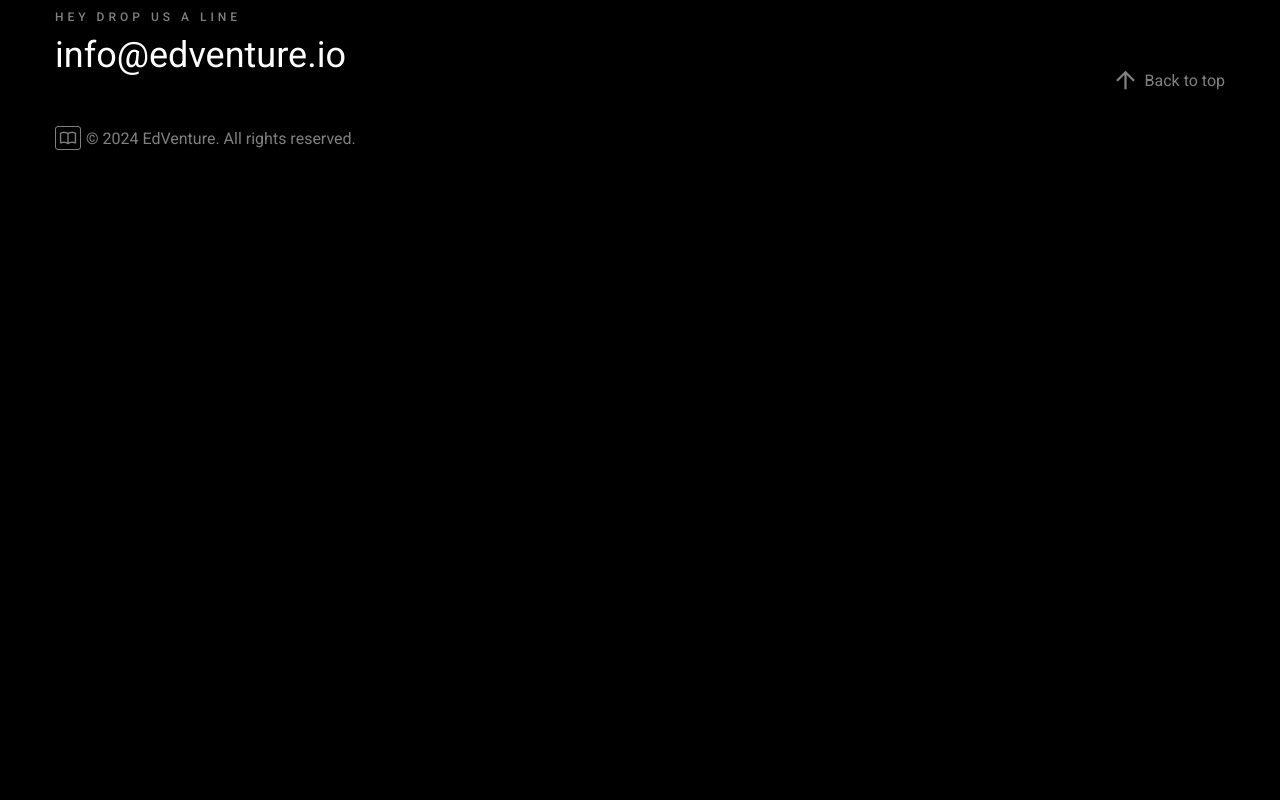
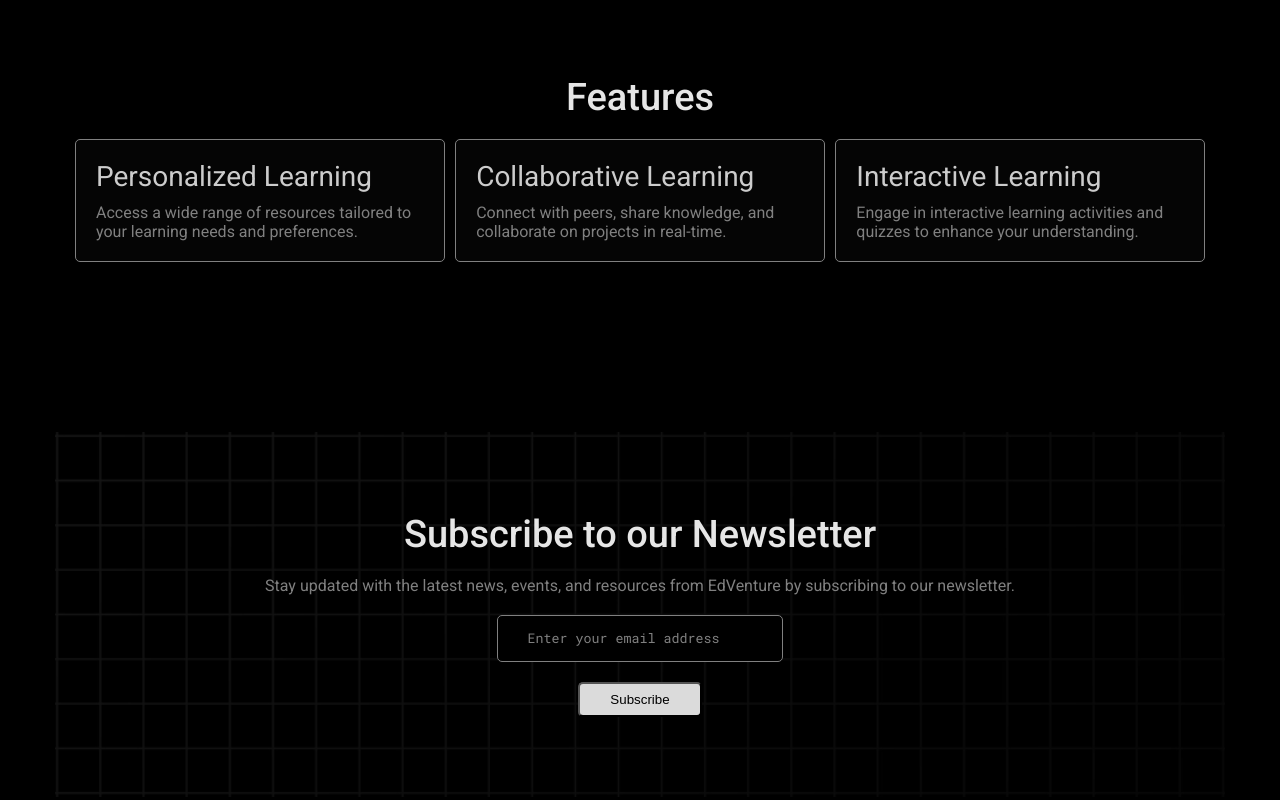
Before and after one commit to EdVentureDev/EdVenture, an Angular app in the folder EdVenture-FrontEnd/: page /home in a window 1280 px wide. Shown: the part 800-1600 px from the top of the page. Before the commit the page ends 1000 px from the top, so only its background shows below. Built offline with nearby package versions, Linux system fonts and the light colour scheme.

Commit message:
Update CSS styles for about, contact, footer, and home components

```diff
--- a/EdVenture-FrontEnd/src/app/components/about/about.component.css
+++ b/EdVenture-FrontEnd/src/app/components/about/about.component.css
@@ -1,3 +1,3 @@
 .aboutContainer{
-    height: 100vh;
+    min-height: 100vh;
 }
--- a/EdVenture-FrontEnd/src/app/components/contact/contact.component.css
+++ b/EdVenture-FrontEnd/src/app/components/contact/contact.component.css
@@ -1,3 +1,3 @@
 .contactContainer{
-    height: 100vh;
+    min-height: 100vh;
 }
--- a/EdVenture-FrontEnd/src/app/components/footer/footer.component.css
+++ b/EdVenture-FrontEnd/src/app/components/footer/footer.component.css
@@ -3,7 +3,7 @@
     justify-content: space-between;
     width: 100%;
     box-sizing: border-box;
-    padding: 10px 55px 50px;
+    padding: 100px 55px 50px;
 }
 
 .copyrightContainer{
--- a/EdVenture-FrontEnd/src/app/components/home/home.component.css
+++ b/EdVenture-FrontEnd/src/app/components/home/home.component.css
@@ -1,6 +1,7 @@
 .homeContainer{
-    height: 100vh;
+    min-height: 100vh;
     margin: 0;
+    font-family: var(--typeface-sans);
 }
 
 .backgroundImage img:nth-child(1){
@@ -19,6 +20,7 @@
     z-index: -1;
 }
 
+/* Hero css */
 .hero{
     display: flex;
     flex-direction: column;
@@ -77,3 +79,104 @@
 .loginBtn:hover{
     background-color: hsl(0, 0%, 10%);
 }
+
+/* features css */
+
+.features, .newsletter {
+    display: flex;
+    flex-direction: column;
+    align-items: center;
+    padding: 20px;
+    margin: 55px;
+}
+.features img{
+    position: absolute;
+    z-index: -1;
+}
+.featureHeading, .newsletterHeading {
+    font-size: 38px;
+    font-weight: 500;
+    color: hsl(0, 0%, 90%);
+    margin-bottom: 20px;
+}
+
+.featureCards {
+    display: flex;
+    justify-content: space-between;
+    width: 100%;
+}
+
+.featureCard {
+    display: flex;
+    flex-direction: column;
+    width: 29%;
+    padding: 20px;
+    background-color: hsla(0, 0%, 10%, 0.2);
+    border: 0.5px solid hsl(0, 0%, 50%);
+    border-radius: 5px;
+}
+
+.featureCardHeading {
+    font-size: 28px;
+    color: hsl(0, 0%, 80%);
+    margin-bottom: 10px;
+}
+
+.featureCardText, .newsletterText {
+    font-size: 16px;
+    color: hsl(0, 0%, 50%);
+}
+
+.newsletter{
+    border-radius: 5px;
+    padding: 80px;
+    margin-top: 150px;
+    position: relative;
+}
+
+.newsletter img{
+    position: absolute;
+    z-index: 0;
+    top: 0;
+    width: 100%;
+    height: 100%;
+    object-fit: cover;
+}
+
+.newsletterContent{
+    z-index: 1;
+    display: flex;
+    flex-direction: column;
+    align-items: center;
+}
+
+.newsletterForm {
+    display: flex;
+    flex-direction: column;
+    align-items: center;
+    width: 30%;
+}
+
+.newsletterForm input {
+    width: 100%;
+    padding: 15px 30px;
+    margin-top: 10px;
+    border-radius: 5px;
+    background-color: black;
+    border: 1px solid hsl(0, 0%, 50%);
+    margin: 20px 0 0;
+}
+
+.newsletterForm input::placeholder {
+    font-family: var(--typeface-mono);
+    color: hsl(0, 0%, 50%);
+}
+
+.newsletterForm button {
+    padding: 8px 30px;
+    margin-top: 20px;
+    border-radius: 5px;
+    background-color: rgb(219, 219, 219);
+    color: black;
+    cursor: pointer;
+}
--- a/EdVenture-FrontEnd/src/app/components/home/home.component.html
+++ b/EdVenture-FrontEnd/src/app/components/home/home.component.html
@@ -19,4 +19,55 @@
         </div>
     </div>
     <!-- hero ends here -->
+
+    <!-- features starts here -->
+    <div class="features">
+        <div class="featureHeading">
+            Features
+        </div>
+        <div class="featureCards">
+            <div class="featureCard">
+                <div class="featureCardHeading">
+                    Personalized Learning
+                </div>
+                <div class="featureCardText">
+                    Access a wide range of resources tailored to your learning needs and preferences.
+                </div>
+            </div>
+            <div class="featureCard">
+                <div class="featureCardHeading">
+                    Collaborative Learning
+                </div>
+                <div class="featureCardText">
+                    Connect with peers, share knowledge, and collaborate on projects in real-time.
+                </div>
+            </div>
+            <div class="featureCard">
+                <div class="featureCardHeading">
+                    Interactive Learning
+                </div>
+                <div class="featureCardText">
+                    Engage in interactive learning activities and quizzes to enhance your understanding.
+                </div>
+            </div>
+        </div>
+    </div>
+    <!-- features ends here -->
+
+    <!-- Newsletter section -->
+    <div class="newsletter">
+        <img src="/assets/images/background.png" alt="backgroundImage">
+        <div class="newsletterContent">
+            <div class="newsletterHeading">
+                Subscribe to our Newsletter
+            </div>
+            <div class="newsletterText">
+                Stay updated with the latest news, events, and resources from EdVenture by subscribing to our newsletter.
+            </div>
+            <div class="newsletterForm">
+                <input type="email" placeholder="Enter your email address">
+                <button class="subscribeBtn">Subscribe</button>
+            </div>
+        </div>
+    </div>
 </div>
```
Also changed, not shown: EdVenture-FrontEnd/src/assets/images/component2.png (added).
